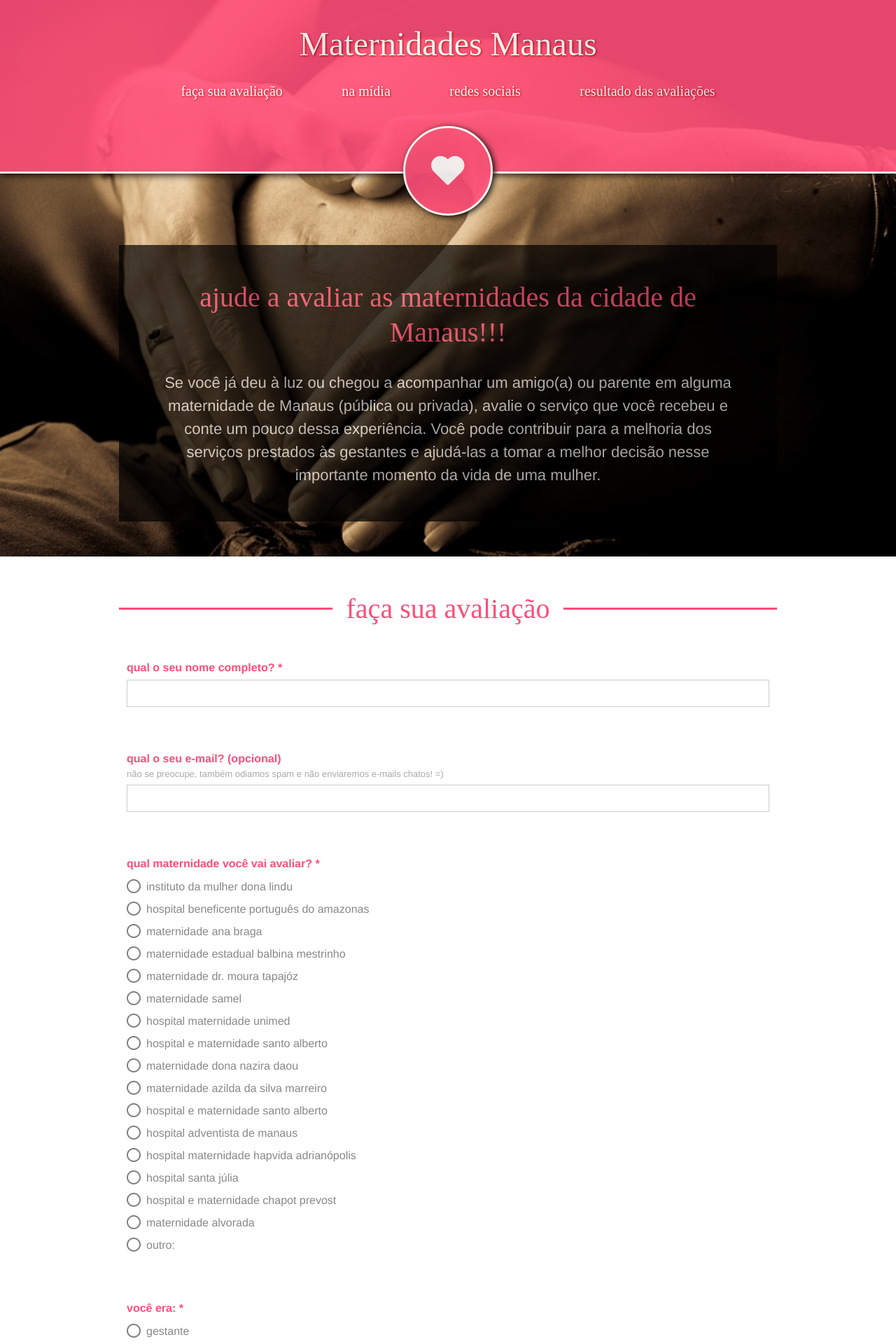
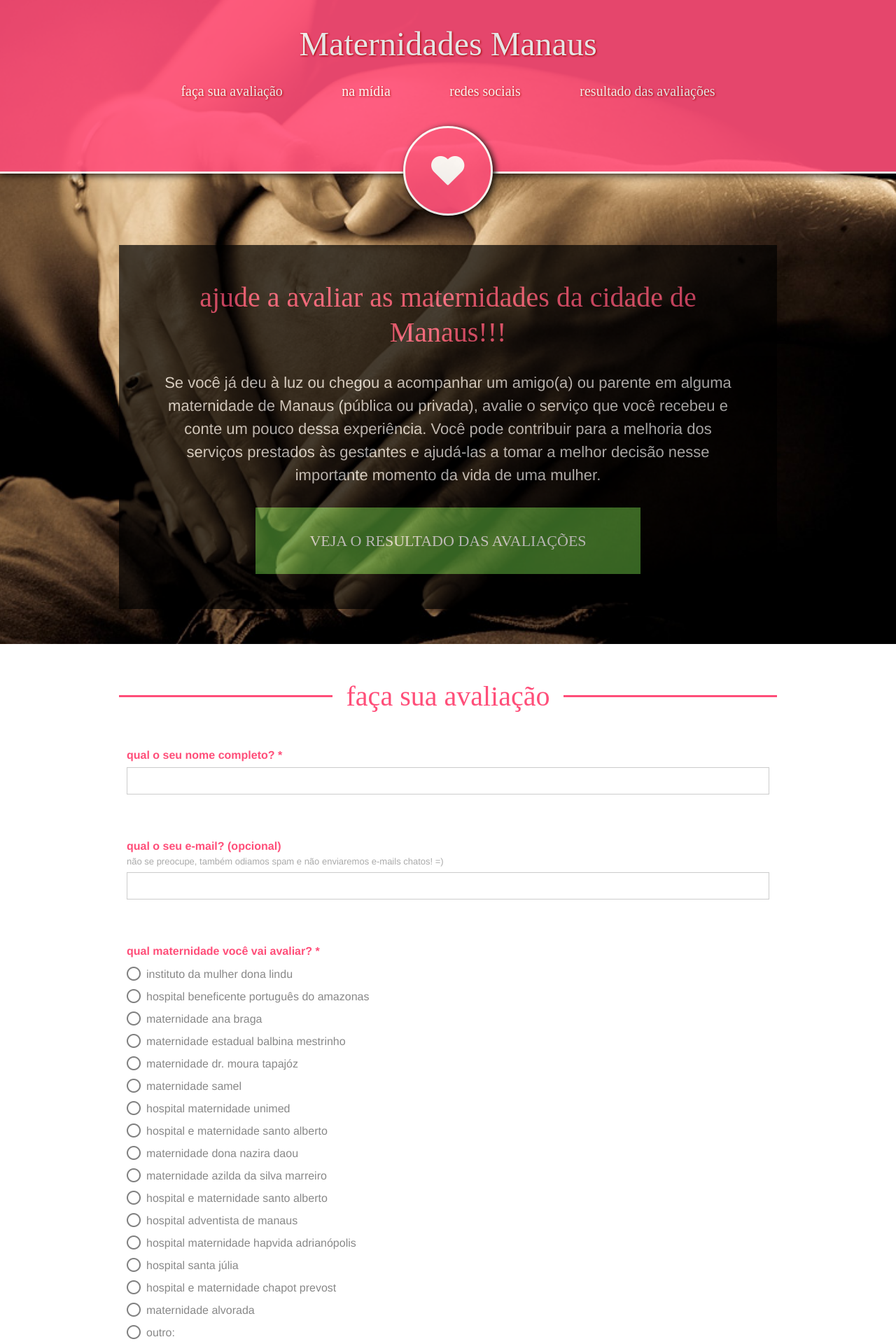
Before and after one commit to maternidadesmanaus/maternidadesmanaus.github.io, a Jekyll site: the page built from index.html, in a window 1280 px wide. Shown: the top 1920 px of the page at 70% size. Built offline with Jekyll 4.4.1, drawn with Linux system fonts in a browser that asks for light colours; some web fonts are replaced.

Commit message:
Implementando botão de 'call to action' na página principal, para o resultado da avaliação

```diff
--- a/_includes/summary.html
+++ b/_includes/summary.html
@@ -9,6 +9,7 @@
         para a melhoria dos serviços prestados às gestantes e ajudá-las a tomar
         a melhor decisão nesse importante momento da vida de uma mulher.
       </p>
+      <a href="/resultado-das-avaliacoes" id="call-to-action">veja o resultado das avaliações</a>
     </div>
   </div>
 </section>
--- a/_sass/_layout.scss
+++ b/_sass/_layout.scss
@@ -1,3 +1,20 @@
+#call-to-action {
+    background-color: #4c8d31;
+    color: #fff;
+    display: block;
+    font-family: "MontSerrat";
+    font-size: 22px;
+    text-transform: uppercase;
+    padding: 30px;
+    width: 550px;
+    margin: 30px auto auto auto;
+    line-height: 35px;
+
+    &:hover {
+        opacity:0.9;
+    }
+}
+
 /**
  * Header
  */
--- a/_sass/_responsive.scss
+++ b/_sass/_responsive.scss
@@ -47,6 +47,10 @@
     .freebirdMaterialSelectPaperselectOptionList {
         width: 100%;
         width: calc(100% - 19px);
+    }
+
+    #call-to-action {
+        width: 100%;
     }
 
     #na-midia {
@@ -125,6 +129,12 @@
 }
 
 @include media-query(600px) {
+
+    #call-to-action {
+        font-size: 20px;
+        text-transform: uppercase;
+        padding: 20px;
+    }
 
     .freebirdFormviewerViewItemsItemItemTitle,
     .freebirdFormviewerViewItemsRadioChoice,
```
Also changed, not shown: _layouts/default.html (+5 -5 lines).
